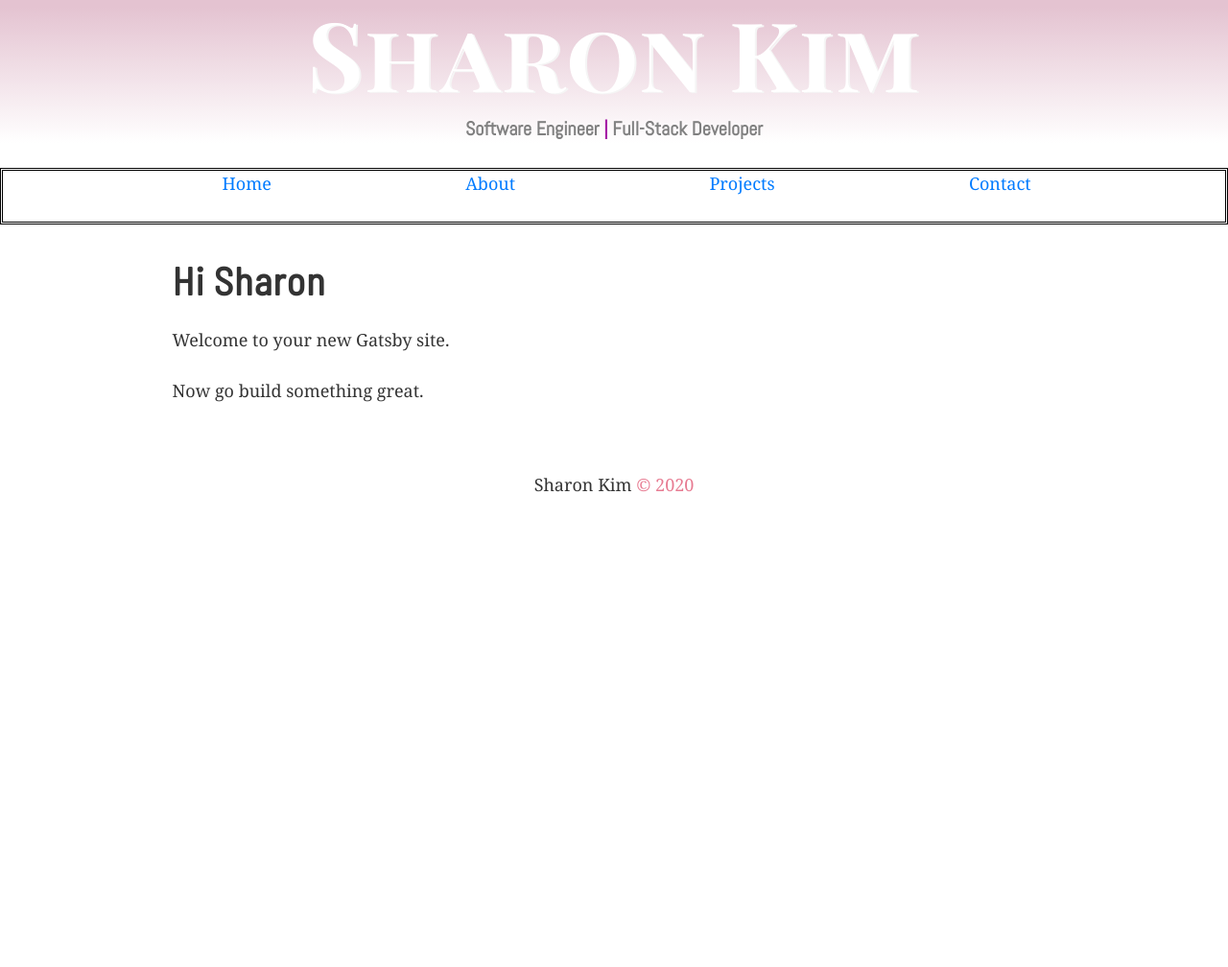
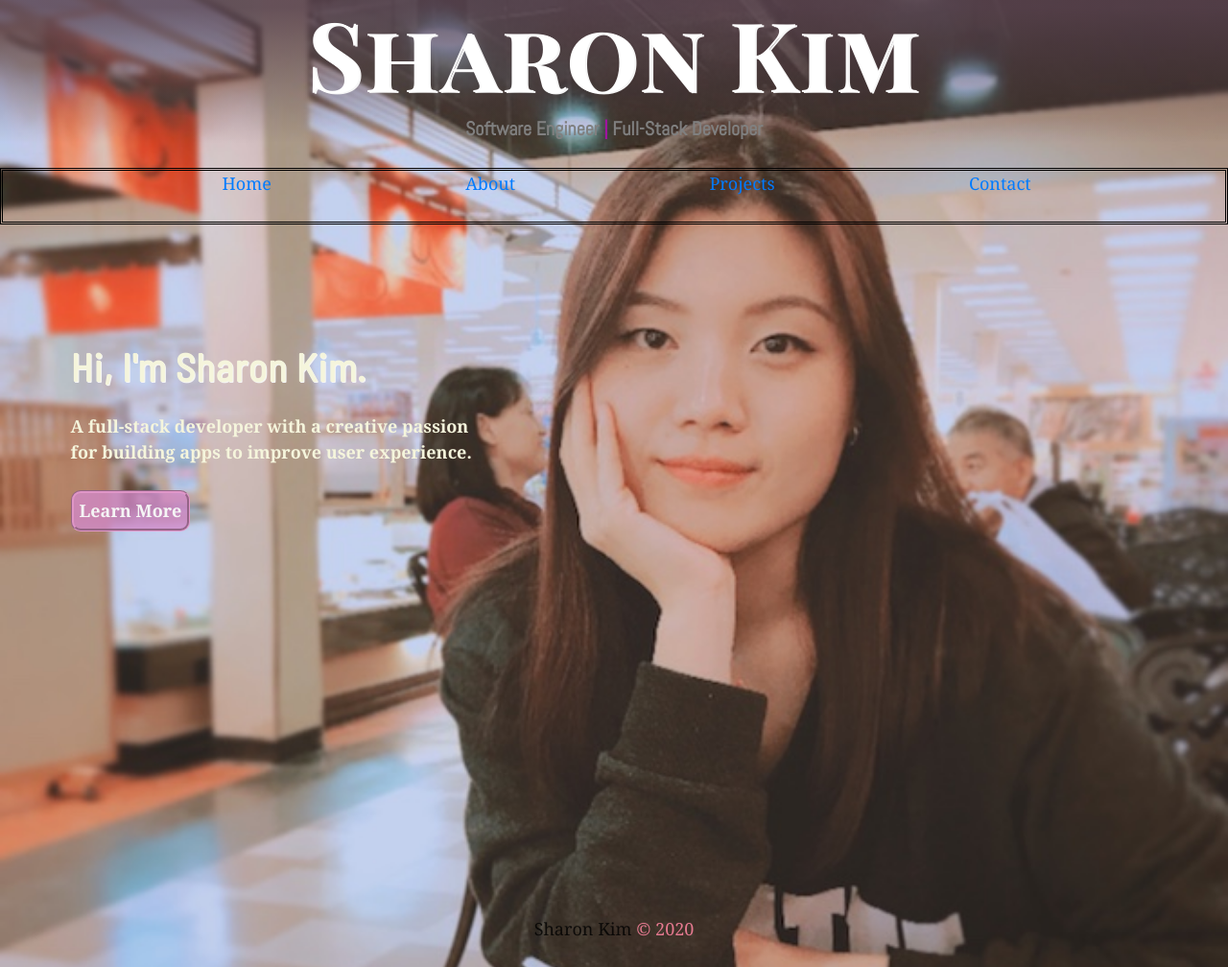
Before and after one commit to sharonk1295/portfolio, a Gatsby site: page / in a window 1280 px wide. Shown: the whole page at 96% size. Before the commit the page ends 800 px from the top, so only its background shows below. Built offline with nearby package versions, Linux system fonts and the light colour scheme; Gatsby itself is replaced by a stand-in of ours.

Commit message:
installed gatsby bg-img and added styling

```diff
--- a/package.json
+++ b/package.json
@@ -7,6 +7,7 @@
   "dependencies": {
     "bootstrap": "^4.5.0",
     "gatsby": "^2.23.10",
+    "gatsby-background-image": "^1.1.1",
     "gatsby-image": "^2.4.8",
     "gatsby-plugin-manifest": "^2.4.13",
     "gatsby-plugin-offline": "^3.2.12",
--- a/src/components/header.module.css
+++ b/src/components/header.module.css
@@ -1,5 +1,7 @@
 .header {
-    background: linear-gradient(0deg, rgba(248,249,251,0) 0%, rgba(228,195,209,1) 95%);
+    background: linear-gradient(0deg, rgba(248,249,251,0) 0%, rgba(87, 65, 78, 0.815) 95%);
+    /* rgba(228,195,209,1) */
+    /* rgba(216, 164, 196, 0.815) */
     /* margin-bottom: 0.4rem; */
     text-align: center;
 }
--- a/src/components/image.js
+++ b/src/components/image.js
@@ -16,9 +16,9 @@ import Img from "gatsby-image"
 const Image = () => {
   const data = useStaticQuery(graphql`
     query {
-      placeholderImage: file(relativePath: { eq: "gatsby-astronaut.png" }) {
+      placeholderImage: file(relativePath: { eq: "profile_photo.jpeg" }) {
         childImageSharp {
-          fluid(maxWidth: 300) {
+          fluid(maxWidth: 1000) {
             ...GatsbyImageSharpFluid
           }
         }
--- a/src/components/layout.js
+++ b/src/components/layout.js
@@ -32,7 +32,8 @@ const Layout = ({ children }) => {
       <div
         style={{
           margin: `0 auto`,
-          maxWidth: 960,
+          // maxWidth: 960,
+          // padding: `0 1.0875rem 1.45rem`,
           padding: `0 1.0875rem 1.45rem`,
         }}
       >
--- a/src/pages/index.js
+++ b/src/pages/index.js
@@ -1,21 +1,49 @@
 import React from "react"
-// import { Link } from "gatsby"
+import { Link } from "gatsby"
+import { graphql, useStaticQuery } from "gatsby"
 
 import Layout from "../components/layout"
-//import Image from "../components/image"
 import SEO from "../components/seo"
-import 'bootstrap/dist/css/bootstrap.min.css';
+import 'bootstrap/dist/css/bootstrap.min.css'
+import BackgroundImage from "gatsby-background-image"
+import indexStyles from "./index.module.css"
 
-const IndexPage = () => (
-  <Layout>
-    <SEO title="Home" />
-    <h1 style={{
-      fontFamily: `Barlow Semi Condensed, sans-serif`,
-      letterSpacing: `1px`
-    }}>Hi Sharon</h1>
-    <p>Welcome to your new Gatsby site.</p>
-    <p>Now go build something great.</p>
-  </Layout>
-)
+const IndexPage = () => {
+  const data = useStaticQuery(graphql`
+  query {
+    indexPic: file(relativePath: { eq: "profile_photo.jpeg" }) {
+      childImageSharp {
+        fluid(maxWidth: 1200, maxHeight: 1200, quality: 100) {
+          ...GatsbyImageSharpFluid
+        }
+      }
+    }
+  }
+`)
+
+  return (
+    <BackgroundImage fluid={data.indexPic.childImageSharp.fluid} fadeIn={true}>
+      <Layout>
+        <SEO title="Home" />
+          <div className={indexStyles.background}>
+            <h1>Hi, I'm Sharon Kim.</h1>
+            <p>A full-stack developer with a creative passion <br/>for building apps to improve user experience.</p>
+            <button><Link to="/about">Learn More</Link></button>
+          </div>
+      </Layout>
+    </BackgroundImage>
+  )}
+
 
 export default IndexPage
+
+// {/* <Layout>
+//     <SEO title="Home" />
+//     <BackgroundImage fluid={data.indexPic.childImageSharp.fluid} fadeIn={true}>
+//       <div className={indexStyles.background}>
+//         <h1>Hi, I'm Sharon Kim.</h1>
+//         <p>A full-stack developer with a creative passion <br/>for building apps to improve user experience.</p>
+//         <button><Link to="/about">Learn More</Link></button>
+//       </div>
+//     </BackgroundImage>
+//   </Layout> */}
--- /dev/null
+++ b/src/pages/index.module.css
@@ -0,0 +1,58 @@
+.background {
+    /* height: 90vh;
+    width: 100%; */
+    height: 80vh;
+    padding: 5rem 3rem;
+}
+.background h1 {
+    font-family: 'Barlow Semi Condensed', sans-serif;
+    letter-spacing: 1px;
+    color: beige;
+    text-shadow: whitesmoke 1px 1px;
+}
+.background p {
+    color: beige;
+    font-weight: 600;
+}
+.background button {
+    padding: 5px 6px;
+    border-radius: 10px;
+    background-color: rgba(211, 138, 201, 0.781);
+    outline: none;
+    border: rgba(226, 152, 202, 0.897);
+    border-style: groove;
+}
+.background button:hover {
+    background-color: rgba(245, 245, 245, 0.8);
+    border: whitesmoke;
+    border-style: groove;
+}
+.background button:hover a {
+    color: rgb(2, 0, 128);
+    text-decoration: none;
+}
+.background button a {
+    color: whitesmoke;
+    font-weight: 600;
+}
+
+@media only screen and (max-width: 460px) {
+    .background {
+        padding: 3rem 1rem;
+    }
+}
+
+@media only screen and (max-width: 360px) {
+    .background {
+        padding: 2rem 1rem;
+    }
+    .background h1 {
+        font-size: 27px;
+    }
+    .background p {
+        font-size: 14px;
+    }
+    .background button {
+        padding: 2px 3px;
+    }
+}
```
Also changed, not shown: src/images/gatsby-astronaut.png (deleted), src/images/gatsby-icon.png (deleted), src/images/profile_photo.jpeg (added), 1 other file.
